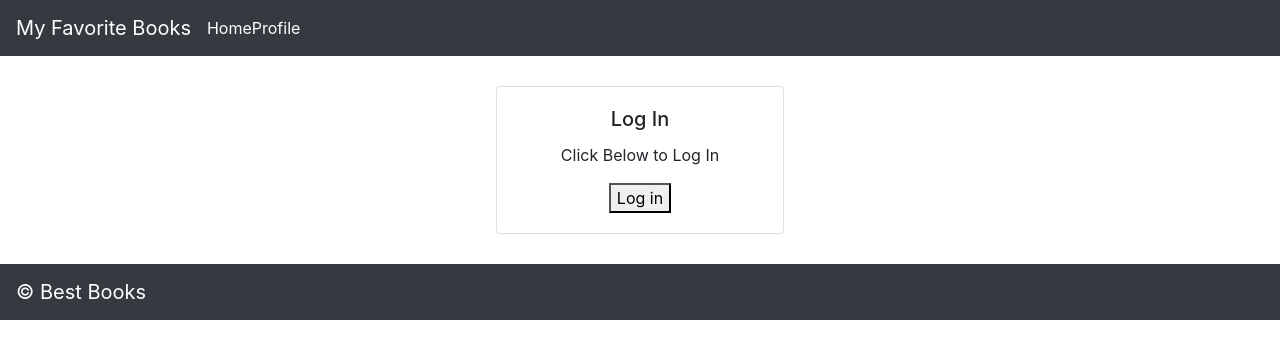
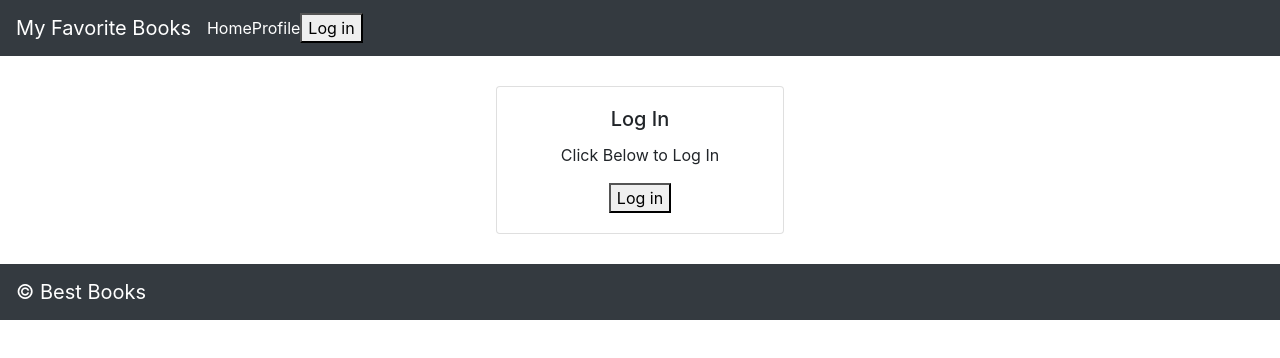
Before and after one commit to KZTahat/can-of-Books-frontEnd, a React (Create React App) app: page / in a window 1280 px wide. Shown: the top 358 px of the page. Built offline with nearby package versions, Linux system fonts and the light colour scheme; no server answers.

Commit message:
fixing login button

```diff
--- a/src/Header.js
+++ b/src/Header.js
@@ -10,7 +10,7 @@ import { withAuth0 } from '@auth0/auth0-react';
 class Header extends React.Component {
   render() {
     // console.log(this.props);
-    const isAuthenticated = this.props.auth0;
+    const isAuthenticated = this.props.auth0.isAuthenticated;
     return (
       <Navbar collapseOnSelect expand="lg" bg="dark" variant="dark">
         <Navbar.Brand>My Favorite Books</Navbar.Brand>
```
